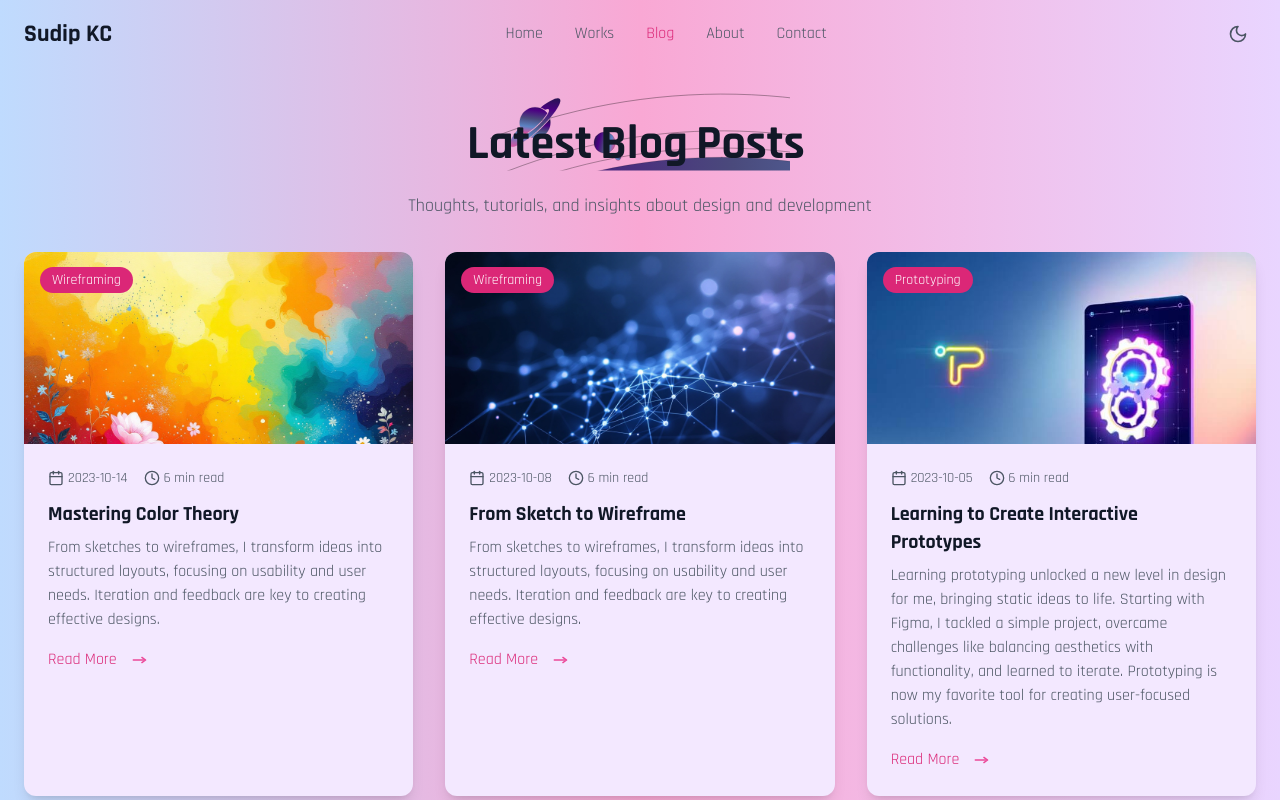
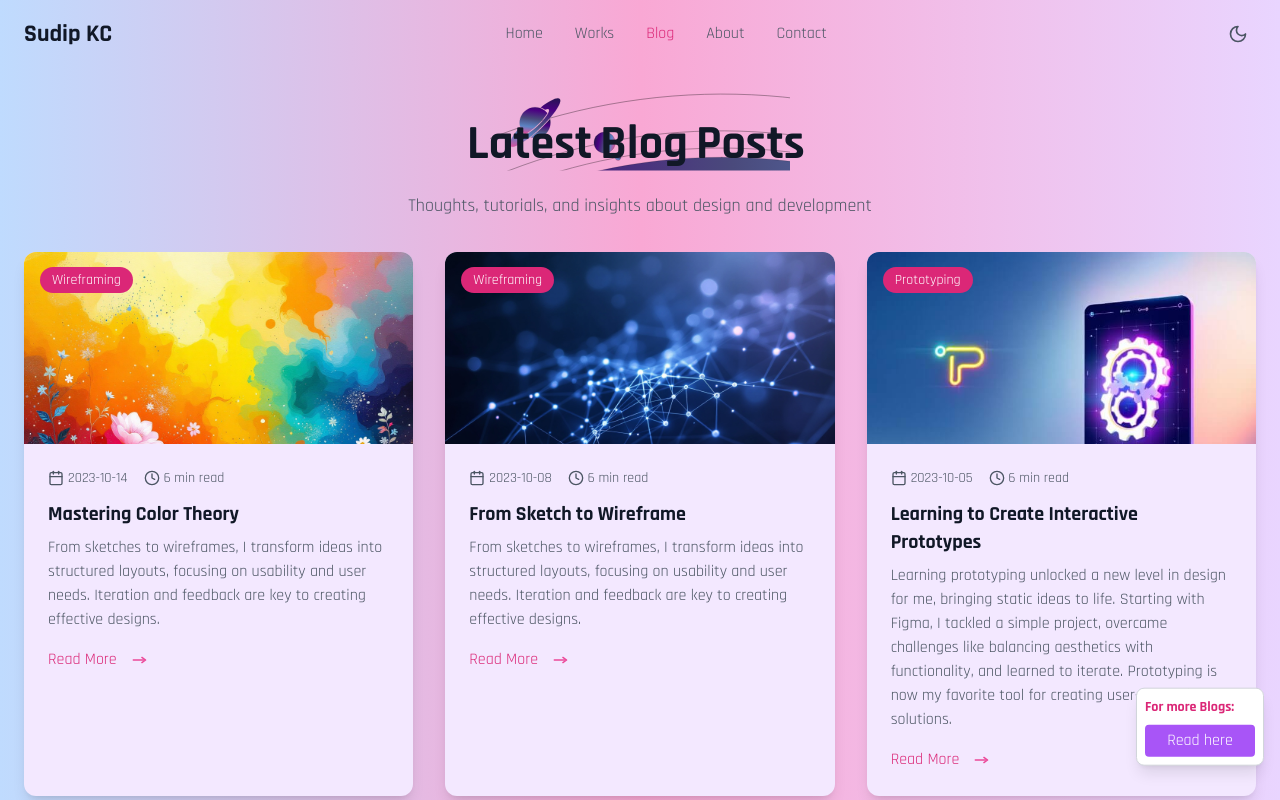
Before and after one commit to sudipkc3/My_Portfolio_React-2, a React (Vite) app: page /blog in a window 1280 px wide. Shown: the top 800 px of the page. Built offline with nearby package versions, Linux system fonts and the light colour scheme; what remarkable would draw is missing.

Commit message:
Added blogger link

```diff
--- a/src/pages/Blog.tsx
+++ b/src/pages/Blog.tsx
@@ -60,9 +60,9 @@ export default function Blog() {
   }, []);
 
   return (
-    <div className="min-h-screen bg-gradient-to-r from-blue-200 via-pink-300 to-purple-200 dark:from-gray-900 dark:via-gray-800 dark:to-gray-700 pt-2">
+    <div className="min-h-screen bg-gradient-to-r from-blue-200 via-pink-300 to-purple-200 dark:from-gray-900 dark:via-gray-800 dark:to-gray-700 pt-2 relative">
       <motion.div
-        className="container mx-auto px-6 py-6"
+        className="container mx-auto px-6 py-6 "
         variants={staggerContainer}
         initial="hidden"
         animate="visible"
@@ -100,6 +100,22 @@ export default function Blog() {
           onPageChange={handlePageChange}
         />
       </div>
+      <div className="flex flex-col fixed bottom-4 right-4 p-2 bg-white dark:bg-gray-800 border border-gray-300 dark:border-gray-700 rounded-lg shadow-lg w-32 z-50 animate-bounce ">
+        <a
+          href="https://sudipkc3.blogspot.com/"
+          target="_blank"
+          rel="noopener noreferrer"
+          className="text-sm font-bold text-pink-600 dark:text-blue-400"
+        >
+          For more Blogs:
+        </a>
+        <button
+          onClick={() => window.open('https://sudipkc3.blogspot.com/', '_blank')}
+          className="mt-2 px-2 py-1 bg-purple-500 text-white rounded"
+        >
+          Read here
+        </button>
+      </div>
     </div>
   );
 }
```
